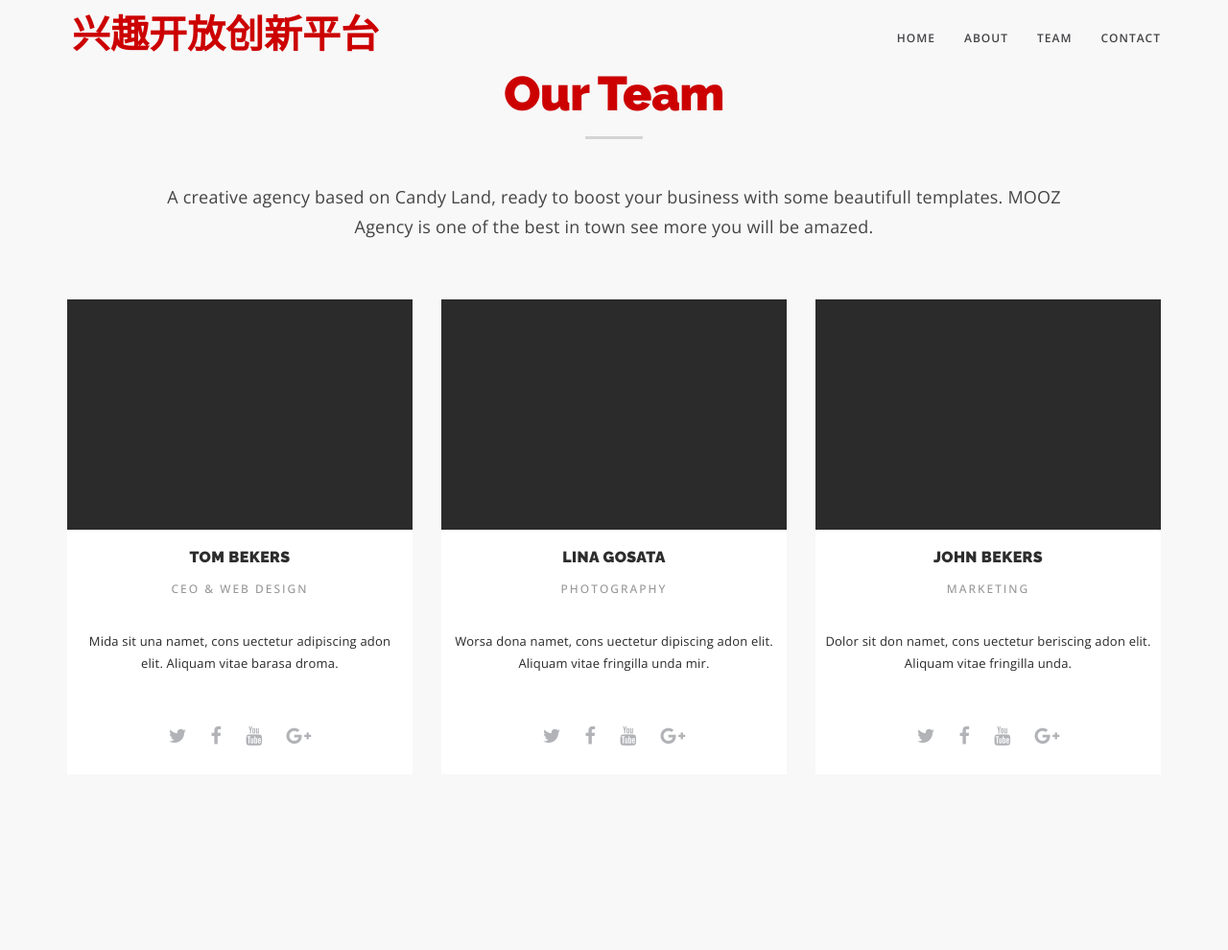
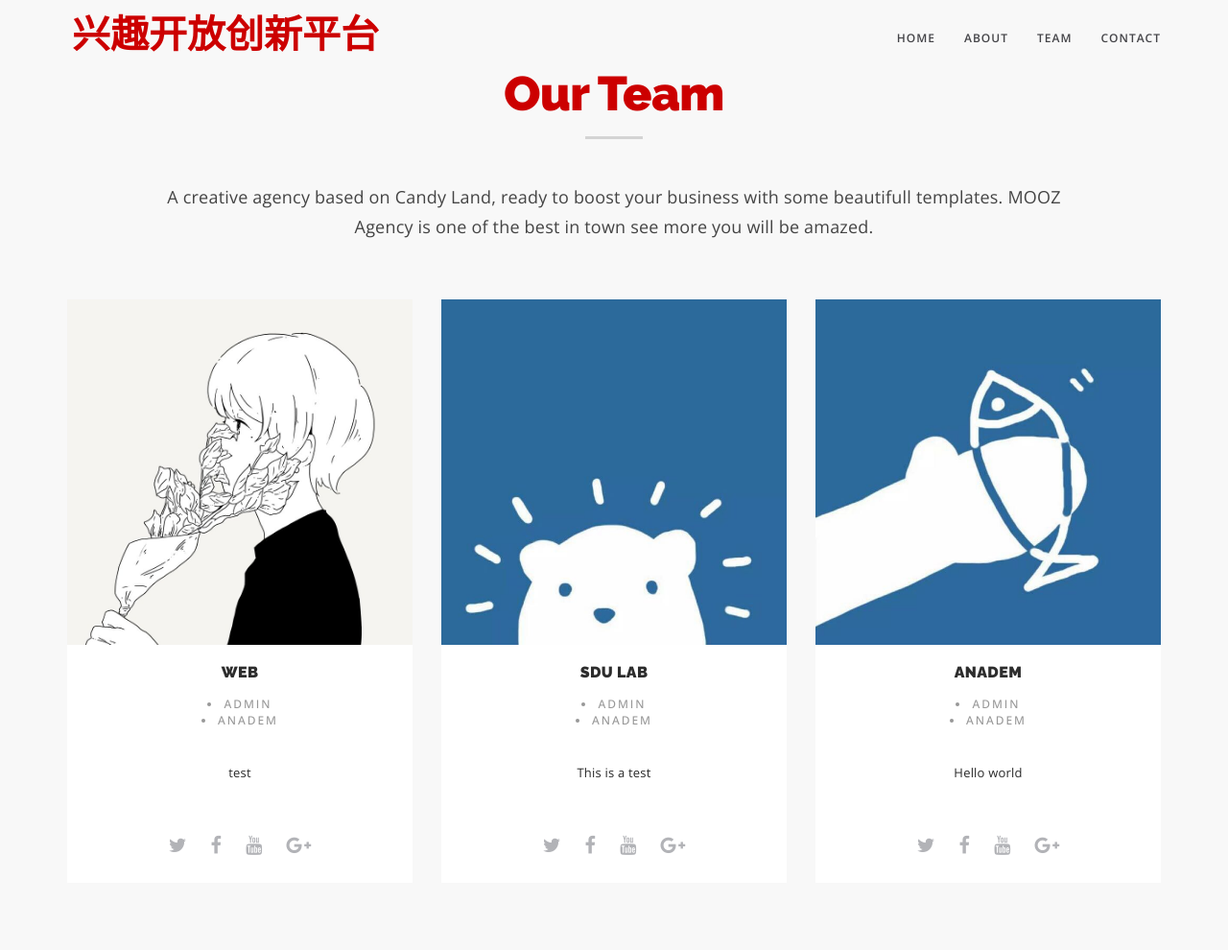
Before and after one commit to Leirss/openlab, a Django app: page /team/ in a window 1280 px wide. Shown: the whole page at 96% size. Before the commit the page ends 777 px from the top, so only its background shows below. Run offline with Django 3.2, Linux system fonts and the light colour scheme; data comes from the database, SQL or seed files in the repository; both versions use the stored data as it was after the commit; some libraries are stand-ins or nearby versions.

Commit message:
add picture

```diff
--- a/blog/urls.py
+++ b/blog/urls.py
@@ -1,15 +1,20 @@
 from django.conf.urls import url
 from django.urls import path
 from . import views
+from django.conf.urls.static import static
+from django.conf import settings
 
 app_name = 'blog'
 urlpatterns = [
     path('', views.IndexView.as_view(), name='index'),
-    url(r'^post/(?P<pk>[0-9]+)/$', views.PostDetailView.as_view(), name='detail'),#更改
-    url(r'^archives/(?P<year>[0-9]{4})/(?P<month>[0-9]{1,2})/$', views.ArchivesView.as_view(), name='archives'),
-    url(r'^category/(?P<pk>[0-9]+)/$', views.CategoryView.as_view(), name='category'),
+    url(r'^post/(?P<pk>[0-9]+)/$',
+        views.PostDetailView.as_view(), name='detail'),  # 更改
+    url(r'^archives/(?P<year>[0-9]{4})/(?P<month>[0-9]{1,2})/$',
+        views.ArchivesView.as_view(), name='archives'),
+    url(r'^category/(?P<pk>[0-9]+)/$',
+        views.CategoryView.as_view(), name='category'),
     url(r'^tag/(?P<pk>[0-9]+)/$', views.TagView.as_view(), name='tag'),
     url(r'^team/', views.TeamView.as_view(), name='team'),
     url(r'^projects/', views.ProjectsView.as_view(), name='projects'),
     url(r'^events/', views.EventsView.as_view(), name='events'),
-]
+] + static(settings.MEDIA_URL, document_root=settings.MEDIA_ROOT)
--- a/templates/blog/home.html
+++ b/templates/blog/home.html
@@ -2,31 +2,27 @@
 {% load blog_tags %}
 <!DOCTYPE html>
 <html lang="en">
+
 <head>
     <meta charset="utf-8">
     <meta http-equiv="X-UA-Compatible" content="IE=edge">
     <meta name="viewport" content="width=device-width, initial-scale=1,shrink-to-fit=no">
-
     <!-- The above 3 meta tags *must* come first in the head; any other head content must come *after* these tags -->
-
-
     <meta name="description" content="">
     <meta name="author" content="">
     <link rel="icon" type="image/x-icon" href="{% static 'images/favicon.png'%}">
-
-
     {%block title%}<title>Sdu Open Lab</title>{%endblock title%}
     <!-- Bootstrap core CSS -->
     <link href="{% static 'css/bootstrap.css' %} " rel="stylesheet">
     <link rel="stylesheet" href="https://maxcdn.bootstrapcdn.com/font-awesome/4.4.0/css/font-awesome.min.css">
     <!-- Custom styles for this template -->
     <link href="{% static 'css/clean-blog.css'%}" rel="stylesheet">
-		<link type='text/css' href="{% static 'css/owl.carousel.css' %} "rel="stylesheet">
+    <link type='text/css' href="{% static 'css/owl.carousel.css' %} " rel="stylesheet">
     <link type='text/css' href="{% static 'css/owl.theme.default.min.css' %} " rel="stylesheet">
     <link type='text/css' href="{% static 'css/animate.css' %}" rel="stylesheet">
     <link type='text/css' href="{% static 'css/style.css' %} " rel="stylesheet">
 </head>
-			<nav class="navbar navbar-default navbar-fixed-top" id="mainNav" >
+<nav class="navbar navbar-default navbar-fixed-top" id="mainNav">
     <div class="container">
         <!-- Brand and toggle get grouped for better mobile display -->
         <a class="navbar-brand page-scroll" style="color: #cc0000; " href="home.html">兴趣开放创新平台</a>
@@ -51,15 +47,14 @@
     </div>
     <!-- /.container-fluid -->
 </nav>
+
 <body id="page-top">
     <!-- Navigation -->
     {%block page-top%}
-
     {%endblock page-top%}
-
     <!-- Header -->
     {% block scroll-head%}
-  		<header >
+    <header>
         <div class="container-fluid ">
             <div class="slider-container">
                 <div class="owl-slider owl-carousel">
@@ -67,7 +62,7 @@
                         <div class="owl-slider-item ">
                             <img src="{% static 'images/demo/mainpage.jpg' %}" class="img-responsive" alt="portfolio">
                             <div class="intro-text">
-										<div class="intro-lead-in" >Welcome to </div>
+                                <div class="intro-lead-in">Welcome to </div>
                                 <div class="intro-heading" style="color: #cc0000;">SDU Open Lab</div>
                             </div>
                         </div>
@@ -76,7 +71,7 @@
                         <div class="owl-slider-item">
                             <img src="{% static 'images/demo/mainpage.jpg'%}" class="img-responsive" alt="portfolio">
                             <div class="intro-text">
-										<div class="intro-lead-in" >Welcome to </div>
+                                <div class="intro-lead-in">Welcome to </div>
                                 <div class="intro-heading" style="color: #cc0000;">SDU Open Lab</div>
                             </div>
                         </div>
@@ -85,7 +80,7 @@
                         <div class="owl-slider-item">
                             <img src="{% static 'images/demo/mainpage.jpg'%}" class="img-responsive" alt="portfolio">
                             <div class="intro-text">
-										<div class="intro-lead-in" >Welcome to </div>
+                                <div class="intro-lead-in">Welcome to </div>
                                 <div class="intro-heading" style="color: #cc0000;">SDU Open Lab</div>
                             </div>
                         </div>
@@ -148,7 +143,7 @@
                     <div class="mz-module">
                         <div class="mz-module-about">
                             <i class="fa fa-cube color4 ot-circle"></i>
-								<h3 >GET INVOLVED</h3>
+                            <h3>GET INVOLVED</h3>
                             <p> If you are interested in our lab, just get in touch with us as soon as possible.</p>
                         </div>
                         <a href="#contact" class="mz-module-button">Join us Now</a>
@@ -159,7 +154,6 @@
         </div>
         <!-- /.container -->
     </section>
-
     <section class="dark-bg short-section stats-bar">
         <div class="container text-center">
             <div class="row">
@@ -190,84 +184,6 @@
             </div>
         </div>
     </section>
-
-		<section id="team" class="light-bg">
-			<div class="container">
-				<div class="row">
-					<div class="col-lg-12 text-center">
-						<div class="section-title">
-							<h2>Our Team</h2>
-							<p>A creative agency based on Candy Land, ready to boost your business with some beautifull templates. MOOZ Agency is one of the best in town see more you will be amazed.</p>
-						</div>
-					</div>
-				</div>
-				<div class="row">
-					<!-- team member item -->
-					<div class="col-md-4">
-						<div class="team-item">
-							<div class="team-image">
-								<img src="{% static 'images/demo/author-2.jpg'%}" class="img-responsive" alt="author">
-							</div>
-							<div class="team-text">
-								<h3>TOM BEKERS</h3>
-								<div class="team-position">CEO & Web Design</div>
-								<p>Mida sit una namet, cons uectetur adipiscing adon elit. Aliquam vitae barasa droma.</p>
-								<div class="team-socials">
-									<a href="#"><i class="fa fa-twitter"></i></a>
-									<a href="#"><i class="fa fa-facebook"></i></a>
-									<a href="#"><i class="fa fa-youtube"></i></a>
-									<a href="#"><i class="fa fa-google-plus"></i></a>
-								</div>
-							</div>
-						</div>
-					</div>
-					<!-- end team member item -->
-					<!-- team member item -->
-					<div class="col-md-4">
-						<div class="team-item">
-							<div class="team-image">
-								<img src="{% static 'images/demo/author-6.jpg'%}" class="img-responsive" alt="author">
-							</div>
-							<div class="team-text">
-								<h3>LINA GOSATA</h3>
-								<div class="team-position">Photography</div>
-								<p>Worsa dona namet, cons uectetur dipiscing adon elit. Aliquam vitae fringilla unda mir.</p>
-								<div class="team-socials">
-									<a href="#"><i class="fa fa-twitter"></i></a>
-									<a href="#"><i class="fa fa-facebook"></i></a>
-									<a href="#"><i class="fa fa-youtube"></i></a>
-									<a href="#"><i class="fa fa-google-plus"></i></a>
-								</div>
-							</div>
-						</div>
-					</div>
-					<!-- end team member item -->
-					<!-- team member item -->
-					<div class="col-md-4">
-						<div class="team-item">
-							<div class="team-image">
-								<img src="{% static 'images/demo/author-4.jpg'%} " class="img-responsive" alt="author">
-							</div>
-							<div class="team-text">
-								<h3>John BEKERS</h3>
-								<div class="team-position">Marketing</div>
-								<p>Dolor sit don namet, cons uectetur beriscing adon elit. Aliquam vitae fringilla unda.</p>
-								<div class="team-socials">
-									<a href="#"><i class="fa fa-twitter"></i></a>
-									<a href="#"><i class="fa fa-facebook"></i></a>
-									<a href="#"><i class="fa fa-youtube"></i></a>
-									<a href="#"><i class="fa fa-google-plus"></i></a>
-								</div>
-							</div>
-						</div>
-					</div>
-					<!-- end team member item -->
-				</div>
-			</div>
-		</section>
-
-
-
     <section id="contact" class="dark-bg">
         <div class="container">
             <div class="row">
@@ -339,7 +255,6 @@
             <p>Theme made by <a href="http://moozthemes.com"><span style="color:#cc0000;">MOOZ</span>Themes.com</a></p>
         </div>
     </footer>
-
     <!-- Modal for portfolio item 1 -->
     <div class="modal fade" id="Modal-1" tabindex="-1" role="dialog" aria-labelledby="Modal-label-1">
         <div class="modal-dialog" role="document">
@@ -359,7 +274,6 @@
             </div>
         </div>
     </div>
-
     <!-- Modal for portfolio item 2 -->
     <div class="modal fade" id="Modal-2" tabindex="-1" role="dialog" aria-labelledby="Modal-label-2">
         <div class="modal-dialog" role="document">
@@ -379,7 +293,6 @@
             </div>
         </div>
     </div>
-
     <!-- Modal for portfolio item 3 -->
     <div class="modal fade" id="Modal-3" tabindex="-1" role="dialog" aria-labelledby="Modal-label-3">
         <div class="modal-dialog" role="document">
@@ -399,7 +312,6 @@
             </div>
         </div>
     </div>
-
     <!-- Modal for portfolio item 4 -->
     <div class="modal fade" id="Modal-4" tabindex="-1" role="dialog" aria-labelledby="Modal-label-4">
         <div class="modal-dialog" role="document">
@@ -419,7 +331,6 @@
             </div>
         </div>
     </div>
-
     <!-- Modal for portfolio item 5 -->
     <div class="modal fade" id="Modal-5" tabindex="-1" role="dialog" aria-labelledby="Modal-label-5">
         <div class="modal-dialog" role="document">
@@ -458,4 +369,5 @@
     <!-- Custom scripts for this template -->
     <!-- 		<script src="{% static 'js/clean-blog.min.js'%}"></script> -->
 </body>
+
 </html>
--- a/templates/blog/team.html
+++ b/templates/blog/team.html
@@ -9,7 +9,7 @@
 {%endblock header%}
 {%block body %}
 <div class="row container light-bg col-lg-12">
-			<div class="post" >
+    <div class="post">
         {% for post in recent_post_list %}
         <li>
             <a href="{{ post.get_absolute_url }}">{{ post.title }}</a>
@@ -34,15 +34,20 @@
         </div>
         <div class="row">
             <!-- team member item -->
+            {% for team in team_list %}
             <div class="col-md-4">
                 <div class="team-item">
                     <div class="team-image">
-								<img src="{% static 'images/demo/author-2.jpg'%}" class="img-responsive" alt="author">
+                        <img src="{{ team.img.url }}" class="img-responsive" alt="author">
                     </div>
                     <div class="team-text">
-								<h3>TOM BEKERS</h3>
-								<div class="team-position">CEO & Web Design</div>
-								<p>Mida sit una namet, cons uectetur adipiscing adon elit. Aliquam vitae barasa droma.</p>
+                        <h3>{{ team.name }}</h3>
+                        <div class="team-position">
+                            {% for member in team.member.all %}
+                            <li>{{ member }}</li>
+                            {% endfor %}
+                        </div>
+                        <p>{{ team.excerpt }}</p>
                         <div class="team-socials">
                             <a href="#"><i class="fa fa-twitter"></i></a>
                             <a href="#"><i class="fa fa-facebook"></i></a>
@@ -52,46 +57,7 @@
                     </div>
                 </div>
             </div>
-					<!-- end team member item -->
-					<!-- team member item -->
-					<div class="col-md-4">
-						<div class="team-item">
-							<div class="team-image">
-								<img src="{% static 'images/demo/author-6.jpg'%}" class="img-responsive" alt="author">
-							</div>
-							<div class="team-text">
-								<h3>LINA GOSATA</h3>
-								<div class="team-position">Photography</div>
-								<p>Worsa dona namet, cons uectetur dipiscing adon elit. Aliquam vitae fringilla unda mir.</p>
-								<div class="team-socials">
-									<a href="#"><i class="fa fa-twitter"></i></a>
-									<a href="#"><i class="fa fa-facebook"></i></a>
-									<a href="#"><i class="fa fa-youtube"></i></a>
-									<a href="#"><i class="fa fa-google-plus"></i></a>
-								</div>
-							</div>
-						</div>
-					</div>
-					<!-- end team member item -->
-					<!-- team member item -->
-					<div class="col-md-4">
-						<div class="team-item">
-							<div class="team-image">
-								<img src="{% static 'images/demo/author-4.jpg'%} " class="img-responsive" alt="author">
-							</div>
-							<div class="team-text">
-								<h3>John BEKERS</h3>
-								<div class="team-position">Marketing</div>
-								<p>Dolor sit don namet, cons uectetur beriscing adon elit. Aliquam vitae fringilla unda.</p>
-								<div class="team-socials">
-									<a href="#"><i class="fa fa-twitter"></i></a>
-									<a href="#"><i class="fa fa-facebook"></i></a>
-									<a href="#"><i class="fa fa-youtube"></i></a>
-									<a href="#"><i class="fa fa-google-plus"></i></a>
-								</div>
-							</div>
-						</div>
-					</div>
+            {% endfor %}
             <!-- end team member item -->
         </div>
     </div>
--- a/weblll/settings.py
+++ b/weblll/settings.py
@@ -141,6 +141,9 @@
     os.path.join(BASE_DIR, "static"),
 ]
 
+MEDIA_ROOT = os.path.join(BASE_DIR, 'media').replace('\\', '/')     #设置静态文件路径为主目录下的media文件夹
+MEDIA_URL = '/media/'                                                 #url映射
+
 AUTHENTICATION_BACKENDS = (
     'django.contrib.auth.backends.ModelBackend',
     'users.backends.EmailBackend',
```
Also changed, not shown: blog/models.py (+12 -5 lines), blog/views.py (+15 -6 lines), blog/migrations/0008_team_img.py (added), blog/migrations/0009_auto_20190410_1626.py (added), blog/migrations/0010_auto_20190410_1628.py (added), blog/migrations/0011_auto_20190410_1629.py (added), blog/migrations/0012_auto_20190410_1632.py (added), db.sqlite3, media/img/124.jpg (added), media/img/LLL.jpeg (added), media/img/LLL_Z3u2wkk.jpeg (added), media/img/cat.jpg (added), media/img/fish.jpg (added), templates/blog/projects.html (line endings or trailing spaces). Lines whose indentation alone changed are shown as unchanged.
